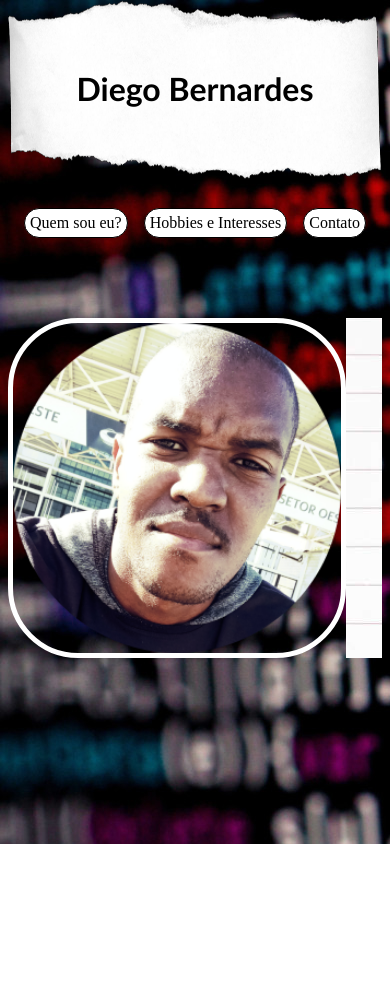
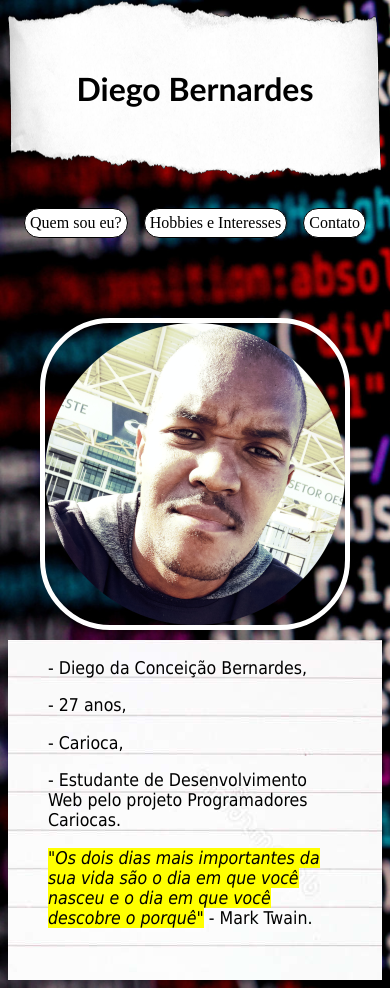
Before and after one commit to DiegoBernardes95/Projeto_Pagina_Pessoal, a plain HTML site: page index.html in a window 390 px wide. Before the commit the page ends 844 px from the top, so only its background shows below. Drawn offline with Linux system fonts and the light colour scheme.

Commit message:
Foto da página inicial redimensionada e card atualizado com media queries para tornar a página mais responsiva. Novos comentários adicionados. Favicon adicionada em todas as páginas. Semântica do HTML ajustada.

```diff
--- a/css/style.css
+++ b/css/style.css
@@ -1,7 +1,8 @@
 body{
     background-image: url(../imagens/papel-de-parede.jpg);
+    background-size: cover;
 }
-/* Aqui foi feito o cabeçalho, através de uma div container. A imagem de fundo foi inserida separadamente - não como background-image - para que pudesse receber as mesmas medidas do container e o preencher sem que saísse distorcida ou cortada. O título recebeu uma position absolute para que pudesse ser movimentado no container sobre a imagem e posicionado no centro.*/
+/* Aqui foi feito o cabeçalho, através de um container. A imagem de fundo foi inserida separadamente - não como background-image - para que pudesse receber as mesmas medidas do container e o preencher sem que saísse distorcida ou cortada. O título recebeu uma position absolute para que pudesse ser movimentado no container sobre a imagem e posicionado no centro.*/
 .container{
     position: relative; bottom: 20px;
     display: flex;
@@ -18,16 +19,51 @@ body{
     position: absolute;
     font-family: Calibri;
 }
-/*Aqui foi feito o card de apresentação da página inicial, através de um container que leva a minha foto e uma div com uma imagem de background de folha de caderno para colocar o texto.*/
-.conteiner1{
+/*Aqui foi feita a barra de links para as outras páginas do projeto com display flex para determinar um espaçamento entre eles. O links foram estilizados para combinar com o estilo do projeto.*/
+.barra{
+    display: flex;
+    justify-content: space-evenly;
+    margin-bottom: 15px;
+}
+@media screen and (max-width: 370px){
+    .barra{
+        flex-direction: column;
+        text-align: center;
+    }
+    .barra a {
+        margin: 5px;
+    }
+}
+.barra a{
+    background-color: white;
+    color: black;
+    border: 1px solid;
+    border-radius: 30px;
+    padding: 5px;
+    text-decoration: none;
+}
+a:hover{
+    background: yellow;
+    color: black;
+}
+/*Aqui foi feito o card de apresentação da página inicial, através de um container que leva a minha foto e uma div com uma imagem de background de folha de caderno para colocar o texto. Media queries para o card ficar responsivo em outros formatos. */
+.container1{
     display: flex;
     margin-top: 80px;
     justify-content: center;
-    height: 340px;
+}
+@media screen and (max-width: 600px){
+    .container1{
+        flex-direction: column;
+        align-items: center;
+    }
+    .resumo{
+        margin-top: 10px;
+    }
 }
 .resumo{
     background-image: url(../imagens/card.png);
-    width: 600px;
+    max-width: 600px;
     height: 340px;
     overflow: auto;
 }
@@ -37,7 +73,9 @@ body{
     font-size: 110%;
     font-family: Tahoma;
 }
-.conteiner1 img{
+.container1 img{
+    max-width: 300px;
+    height: 302px;
     border: 5px solid white;
     border-radius: 70px;
 }
@@ -62,26 +100,7 @@ body{
     font-size: 110%;
     font-family: Tahoma;
 }
-/*Aqui foi feita a barra de links para as outras páginas do projeto com uma div com display flex para determinar um espaçamento entre eles. O links foram estilizados para combinar com o estilo do projeto.*/
-.barra{
-    display: flex;
-    justify-content: space-evenly;
-    margin-bottom: 15px;
-
-}
-.barra a{
-    background-color: white;
-    color: black;
-    border: 1px solid;
-    border-radius: 30px;
-    padding: 5px;
-    text-decoration: none;
-}
-a:hover{
-    background: yellow;
-    color: black;
-}
-/*Aqui foi feito o formulário de contato, com um container com display flex para centralizar a div que o contém. A div recebeu também um imagem de background de uma folha de caderno, para seguir o estilo do projeto. Os tamanhos da fonte, linha e botão foram ajustados e estilizados*/
+/*Aqui foi feito o formulário de contato, com um container com display flex para centralizar a div que o contém. A div recebeu também um imagem de background de uma folha de caderno, para seguir o estilo do projeto. Os tamanhos da fonte, linha e botão foram ajustados e estilizados, uma media queries foi feita para tornar mais responsivo.*/
 .container3{
     display: flex;
     justify-content: center;
@@ -102,6 +121,11 @@ input, textarea{
     padding: 10px;
     margin-top: 10px;
 }
+@media screen and (max-width: 450px){
+    input, textarea{
+        max-width: 190px;
+    }
+}
 button{
     font-size: 100%;
     padding: 10px;
--- a/index.html
+++ b/index.html
@@ -5,19 +5,20 @@
     <meta http-equiv="X-UA-Compatible" content="IE=edge">
     <meta name="viewport" content="width=device-width, initial-scale=1.0">
     <link rel="stylesheet" href="css/style.css">
-    <title>Minha Página</title>
+    <link rel="shortcut icon" href="imagens/icon-home.ico" type="image/x-icon">
+    <title>Diego Bernardes</title>
 </head>
 <body>
-    <div class="container"> <!-- Cabeçalho do projeto -->
+    <header class="container"> <!-- Cabeçalho do projeto -->
         <h1>Diego Bernardes</h1>
         <img src="imagens/cabeçalho.png">
-    </div>
-    <div class="barra"> <!-- Links para as outras páginas do projeto. Cada página do projeto tem esses links para facilitar na navegação. -->
+    </header>
+    <nav class="barra"> <!-- Links para as outras páginas do projeto. Cada página do projeto tem esses links para facilitar na navegação. -->
         <a href="quem-sou-eu.html">Quem sou eu?</a>
         <a href="hobbies-&-interesses.html">Hobbies e Interesses</a>
         <a href="contato.html">Contato</a>
-    </div>
-    <div class="conteiner1"> <!-- Card de apresentação na página inicial -->
+    </nav>
+    <div class="container1"> <!-- Card de apresentação na página inicial -->
         <img src="imagens/foto.png">
         <div class="resumo" >
             <p>- Diego da Conceição Bernardes,</p>
```
Also changed, not shown: contato.html (+5 -4 lines), hobbies-&-interesses.html (+5 -4 lines), quem-sou-eu.html (+5 -4 lines), imagens/icon-contato.ico (added), imagens/icon-hobbies-e-interesses.ico (added), imagens/icon-home.ico (added), imagens/icon-quem-sou-eu.ico (added), imagens/texto.png, 1 other file.
